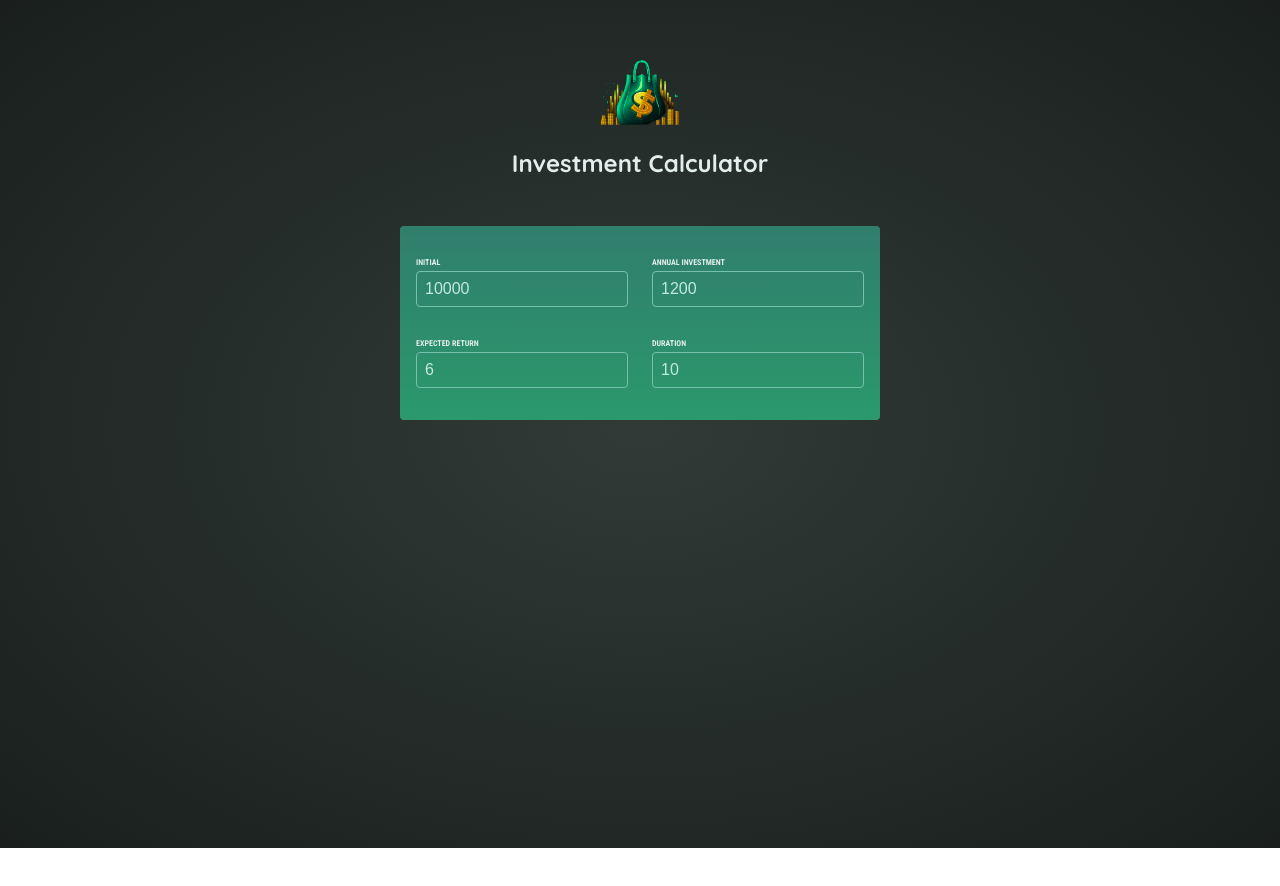
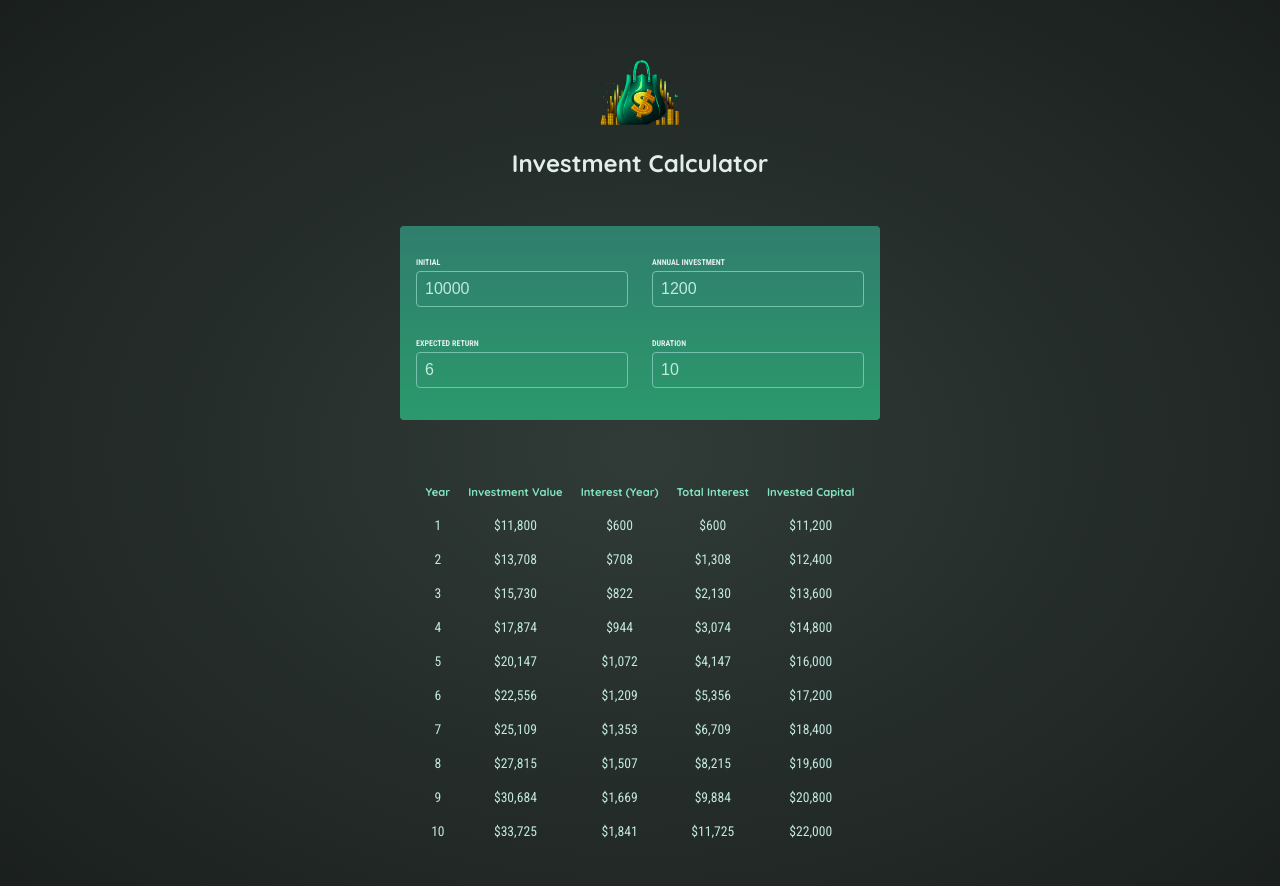
Before and after one commit to ritacc12/Investment-Calculator, a React (Vite) app: page / in a window 1280 px wide. Shown: the top 886 px of the page. Before the commit the page ends 848 px from the top, so only its background shows below. Built offline with nearby package versions, Linux system fonts and the light colour scheme.

Commit message:
import result component & add plus to transform the input value from string to number & set input limits for duration

```diff
--- a/src/App.jsx
+++ b/src/App.jsx
@@ -1,5 +1,6 @@
 import Header from "./components/Header";
 import UserInput from "./components/UserInput";
+import Results from "./components/Results";
 import { useState } from "react";
 
 function App() {
@@ -10,12 +11,15 @@ function App() {
     duration: 10,
   });
 
+  const inputIsvaild = userInput.duration >= 1;
+
   function handleChange(inputIdentifier, newValue) {
     setUserInput((preUserInput) => {
       return {
         ...preUserInput,
         //store the value into inputIdentifier
-        [inputIdentifier]: newValue,
+        // Since in input field , always get value be a string, add '+' to transform the string to number
+        [inputIdentifier]: +newValue,
       };
     });
   }
@@ -24,6 +28,11 @@ function App() {
     <>
       <Header />
       <UserInput userInput={userInput} onChangeInput={handleChange} />
+      {inputIsvaild ? (
+        <Results Input={userInput} />
+      ) : (
+        <p className="center">Please enter a duration greater than zero </p>
+      )}
     </>
   );
 }
```
